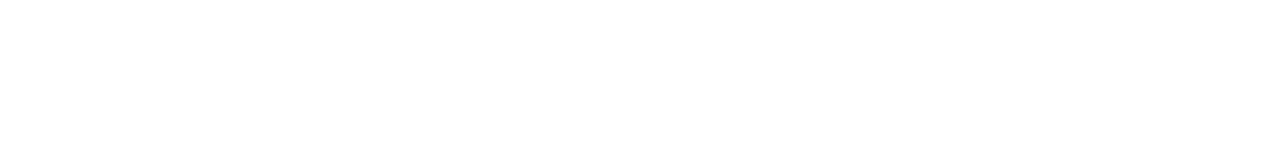
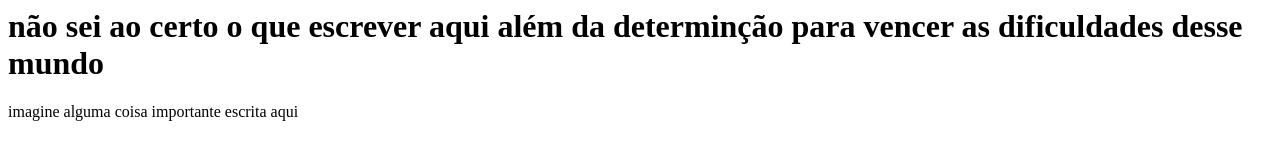
Before and after one commit to CloudVII77/SITE, a plain HTML site: page index.html in a window 1280 px wide. Drawn offline with Linux system fonts and the light colour scheme.

Commit message:
Update index.html

```diff
--- a/index.html
+++ b/index.html
@@ -1 +1,17 @@
 <DOCTYPE.html>
+<html>
+<head>
+  <link rel="preconnect" href="https://fonts.googleapis.com">
+  <link rel="preconnect" href="https://fonts.gstatic.com" crossorigin>
+  <link href="https://fonts.googleapis.com/css2?family=Press+Start+2P&display=swap" rel="stylesheet">
+  <meta charset ="utf-8">
+    <title> full moon full live </title>
+  </head>
+  <body>
+    <h1> não sei ao certo o que escrever aqui além da determinção para vencer as dificuldades desse mundo</h1>
+<p>
+  imagine alguma coisa importante escrita aqui
+  </p>
+</body>
+
+  </html>
```
